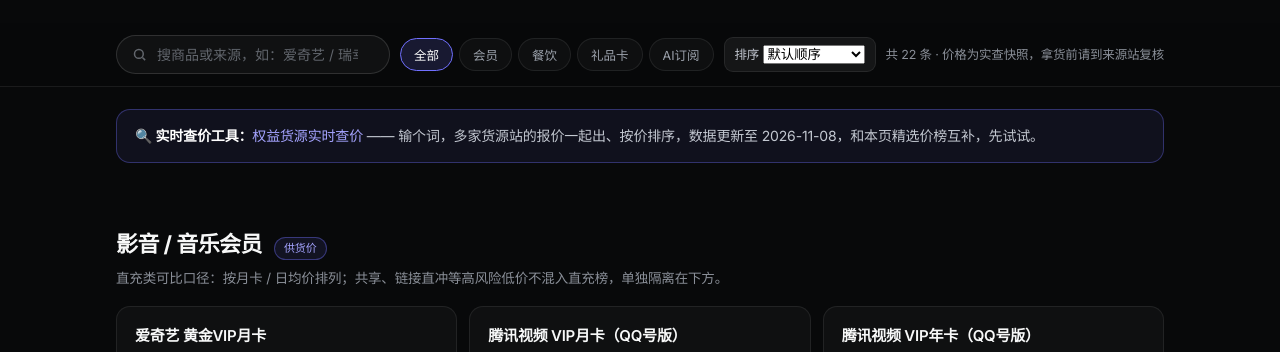
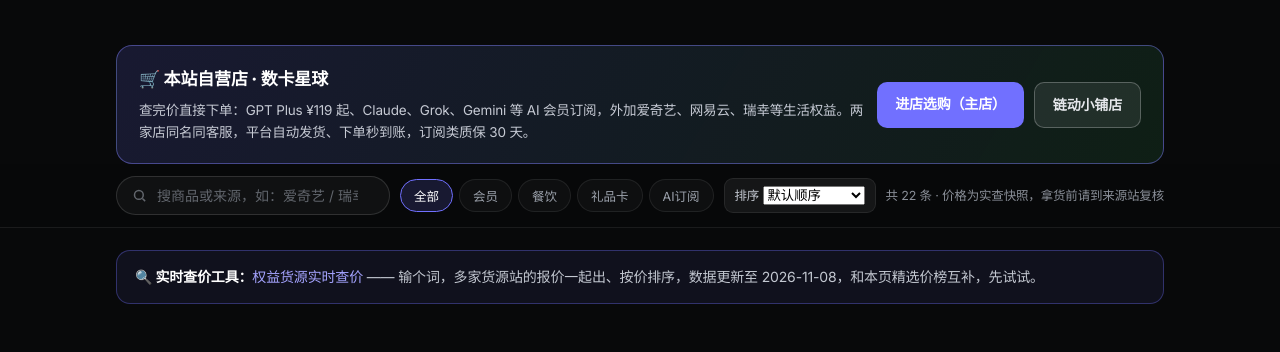
Before and after one commit to xwdeshenghuo/rights-price-hub, a plain HTML site: page index.html in a window 1280 px wide. Shown: the part 385-737 px from the top of the page. Drawn offline with Linux system fonts and the light colour scheme.

Commit message:
首页与查价页新增自营店「数卡星球」入口（16688主店+链动店）

```diff
--- a/index.html
+++ b/index.html
@@ -171,6 +171,20 @@ footer{border-top:1px solid var(--line);margin-top:48px;background:transparent}
     </div>
   </div>
 </header>
+
+<!-- 自营店 -->
+<section id="shop" style="max-width:1080px;margin:22px auto 0;padding:0 16px;position:relative;z-index:1">
+  <div style="background:linear-gradient(120deg,rgba(113,112,255,.16),rgba(74,222,128,.10));border:1px solid rgba(129,128,255,.45);border-radius:16px;padding:20px 22px;display:flex;flex-wrap:wrap;align-items:center;gap:14px">
+    <div style="flex:1 1 320px;min-width:260px">
+      <div style="font-size:17px;font-weight:800;color:#fff">🛒 本站自营店 · 数卡星球</div>
+      <p style="margin:6px 0 0;color:#c6cad4;font-size:13.5px;line-height:1.65">查完价直接下单：GPT Plus ¥119 起、Claude、Grok、Gemini 等 AI 会员订阅，外加爱奇艺、网易云、瑞幸等生活权益。两家店同名同客服，平台自动发货、下单秒到账，订阅类质保 30 天。</p>
+    </div>
+    <div style="display:flex;gap:10px;flex-wrap:wrap">
+      <a href="https://www.16688.com.cn/shop/S833876" target="_blank" rel="noopener" style="background:#7170ff;color:#fff;font-weight:700;font-size:14px;padding:11px 18px;border-radius:10px;text-decoration:none">进店选购（主店）</a>
+      <a href="https://wzyp.cn/shop/VJX8A2B1" target="_blank" rel="noopener" style="background:rgba(255,255,255,.08);color:#e5e7eb;font-weight:700;font-size:14px;padding:11px 18px;border-radius:10px;text-decoration:none;border:1px solid rgba(255,255,255,.25)">链动小铺店</a>
+    </div>
+  </div>
+</section>
 
 <!-- 搜索 + 筛选 -->
 <div class="toolbar">
```
Also changed, not shown: tool.html (+1 -0 lines).
